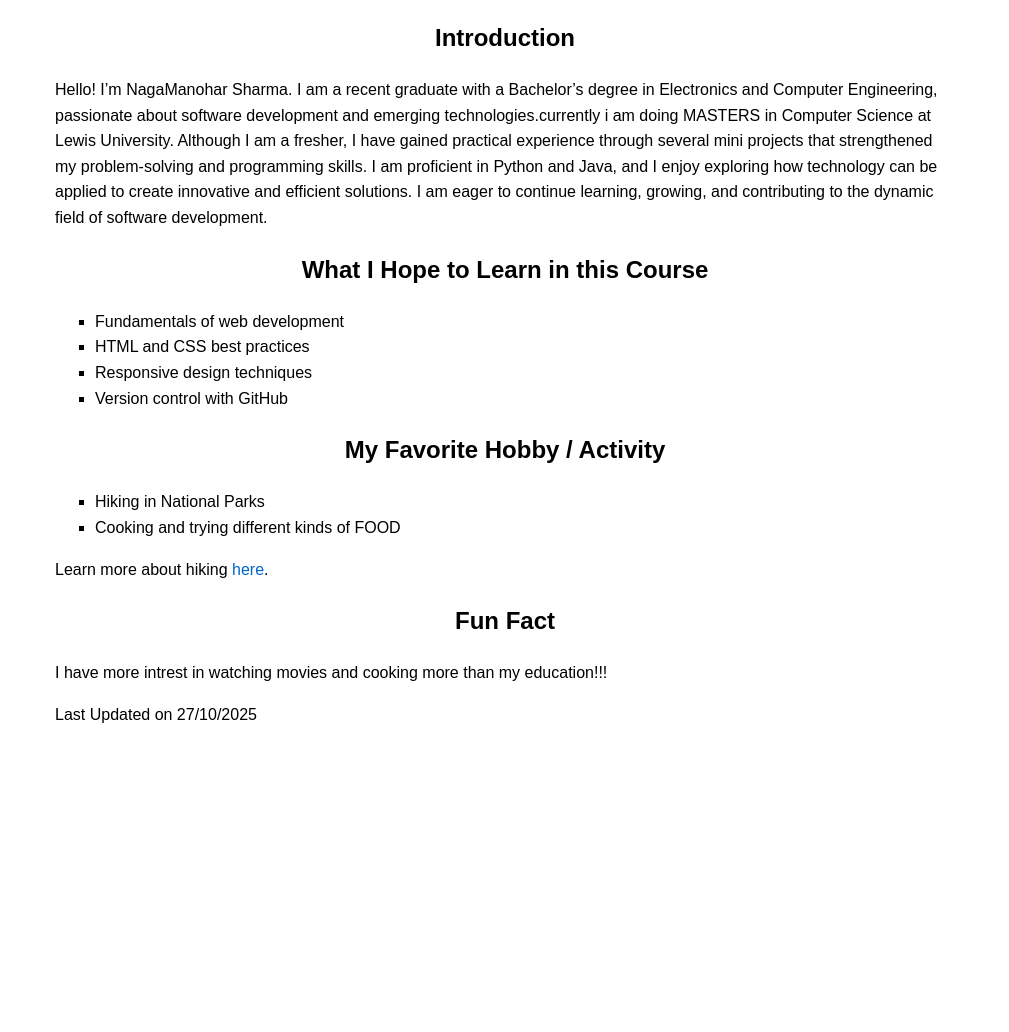
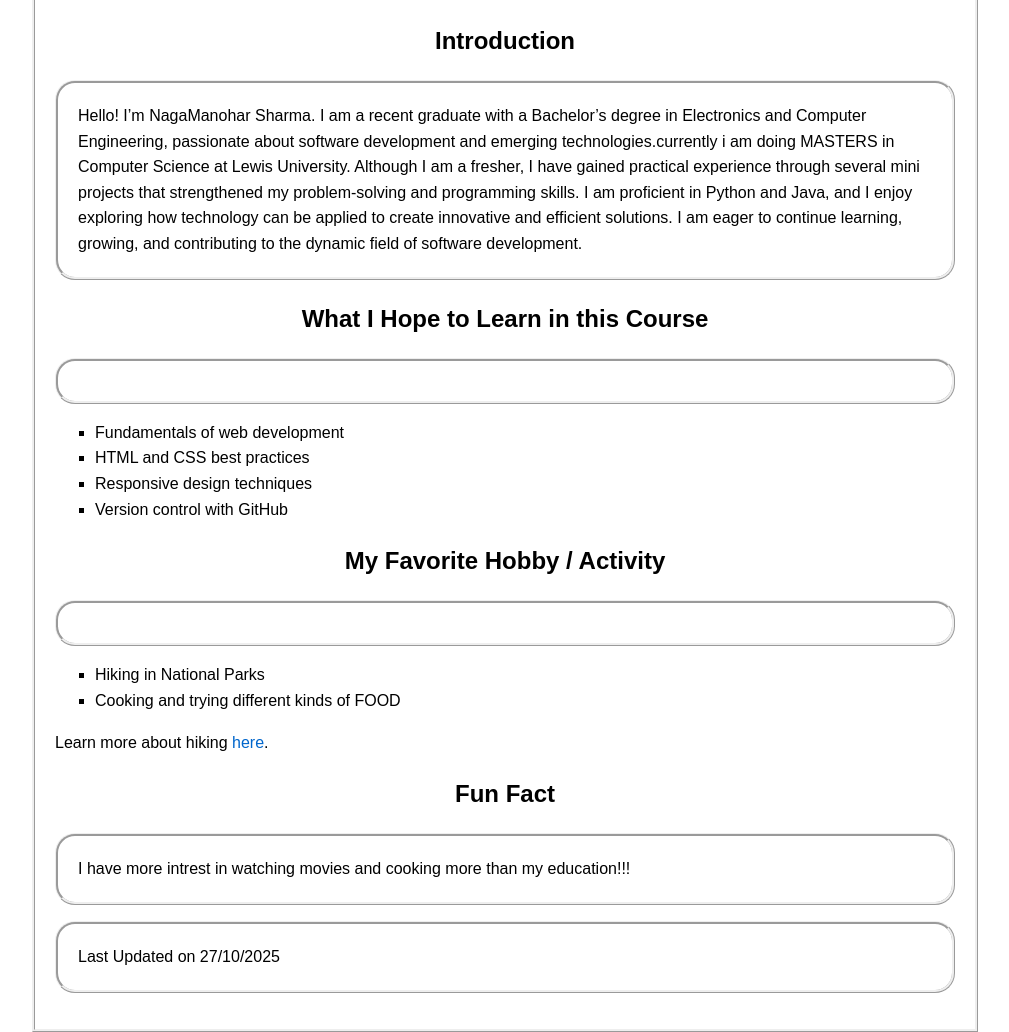
Before and after one commit to Manoharshrama/me, a plain HTML site: page index.html in a window 1280 px wide. Shown: the part 644-1676 px from the top of the page, without its empty margins (135-1144 px from the left). Before the commit the page ends 1408 px from the top, so only its background shows below. Drawn offline with Linux system fonts and the light colour scheme.

Commit message:
Update index.html

```diff
--- a/index.html
+++ b/index.html
@@ -11,6 +11,7 @@
     margin: 0 auto;
     padding: 20px;
     line-height: 1.6;
+    border: ridge;
   }
   h1, h2 {
     text-align: center;
@@ -31,7 +32,7 @@
     display: block;
     margin: 0 auto 20px auto;
     max-width: 800px;
-    height: auto;
+    height: 50vh;
   }
   ul.square-list {
     list-style-type: square;
@@ -46,6 +47,11 @@
   .contact-info {
     text-align: center;
     margin-bottom: 40px;
+  }
+  .content{
+    border: ridge;
+    border-radius: 20px;
+    padding: inherit;
   }
 </style>
 </head>
@@ -63,31 +69,37 @@
 
 
 <h2>Introduction</h2>
-<p>
+<p class="content">
   Hello! I’m NagaManohar Sharma.
   I am a recent graduate with a Bachelor’s degree in Electronics and Computer Engineering, passionate about software development and emerging technologies.currently i am doing MASTERS in Computer Science at Lewis University. Although I am a fresher, I have gained practical experience through several mini projects that strengthened my problem-solving and programming skills. I am proficient in Python and Java, and I enjoy exploring how technology can be applied to create innovative and efficient solutions. I am eager to continue learning, growing, and contributing to the dynamic field of software development.
 </p>
 
 <h2>What I Hope to Learn in this Course</h2>
+<p class="content">
   <ul class="square-list">
     <li>Fundamentals of web development</li>
     <li>HTML and CSS best practices</li>
     <li>Responsive design techniques</li>
     <li>Version control with GitHub</li>
   </ul>
+</p>
+
 
 <h2>My Favorite Hobby / Activity</h2>
+  <p class="content">
     <ul class="square-list">
       <li>Hiking in National Parks</li>
       <li>Cooking and trying different kinds of FOOD</li>
     </ul>
     <p>Learn more about hiking <a href="https://www.nps.gov/subjects/hiking/index.htm" target="_blank" rel="noopener noreferrer">here</a>.</p>
 
+  </p>
+
 <h2>Fun Fact</h2>
-<p>
+<p class="content">
   I have more intrest in watching movies and cooking more than my education!!!
 </p>
-<p>
+<p class="content">
   Last Updated on 27/10/2025
   </p>
 </body>
```
Lines whose indentation alone changed are shown as unchanged.
